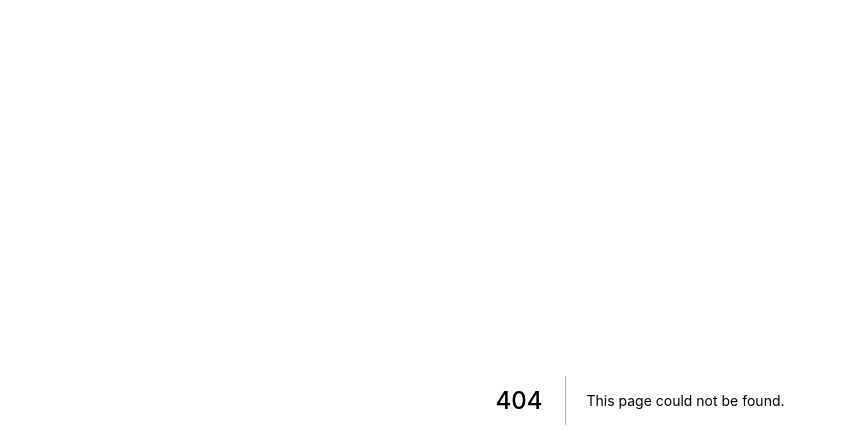
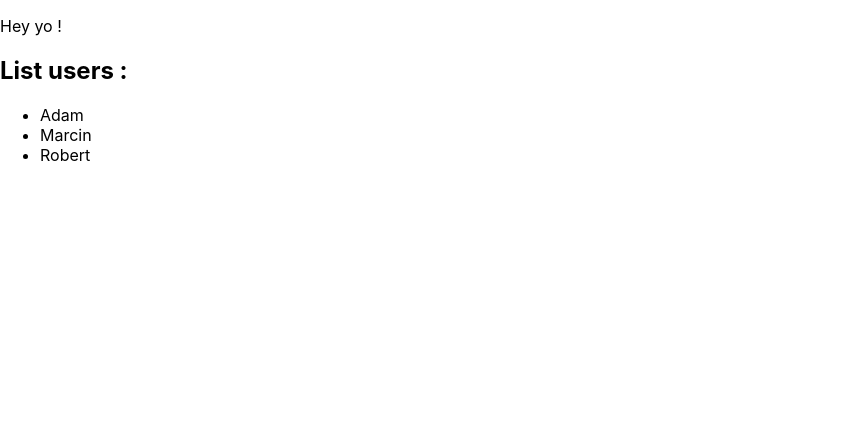
Before and after one commit to RamanSlinka/next.js-Learn_2.0, a Next.js app: page /users in a window 1280 px wide. Before the commit this address had no page. Shown: the top 448 px of the page, without its empty margins (0-846 px from the left). Built offline with nearby package versions, Linux system fonts and the light colour scheme.

Commit message:
routing and pagination + dynamic routing

```diff
--- /dev/null
+++ b/pages/users.js
@@ -0,0 +1,28 @@
+import {useState} from "react";
+import Link from "next/link";
+
+
+const Users = () => {
+    const [users, setUsers] = useState([
+        {id: 1, name: 'Adam'},
+        {id: 2, name: 'Marcin'},
+        {id: 3, name: 'Robert'}
+    ])
+    return (
+        <div>
+            <p>Hey yo !</p>
+            <h2> List users :</h2>
+            <ul>
+                {users.map(user =>
+                    <li key={user.id}>
+                        <Link href={`/users/${user.id}`}>
+                            <a>{user.name}</a>
+                        </Link>
+                    </li>
+                )}
+            </ul>
+        </div>
+    );
+};
+
+export default Users;
```
Also changed, not shown: pages/users/[id].js (added, +14 -0 lines).
